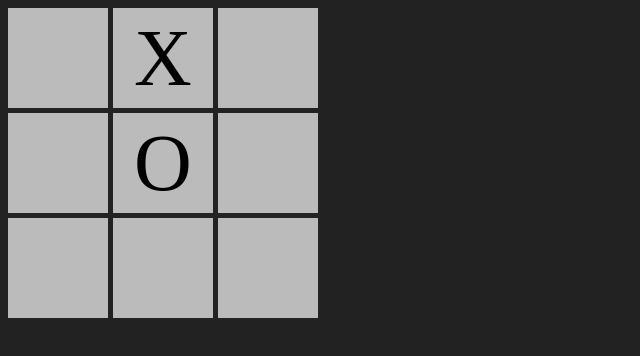
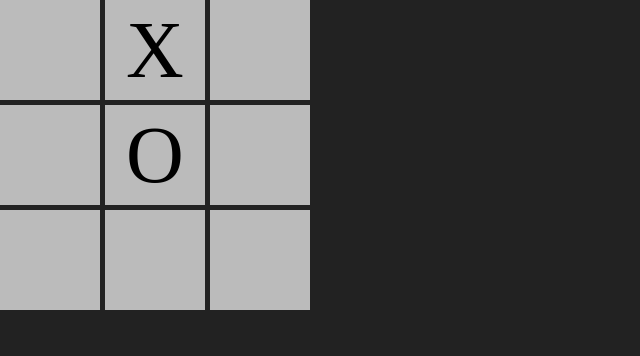
Before and after one commit to Royuin/tic-tac-toe, a website: page index.html in a window 1280 px wide. Shown: the whole page, without its empty margins (0-640 px from the left). Drawn offline with Linux system fonts and the light colour scheme.

Commit message:
made global reset

```diff
--- a/style.css
+++ b/style.css
@@ -1,3 +1,9 @@
+* {
+  margin: 0;
+  padding: 0;
+  font-family: inherit;
+}
+
 @font-face {
   font-family: audiowide;
   src: url(font/Audiowide-Regular.ttf);
```
